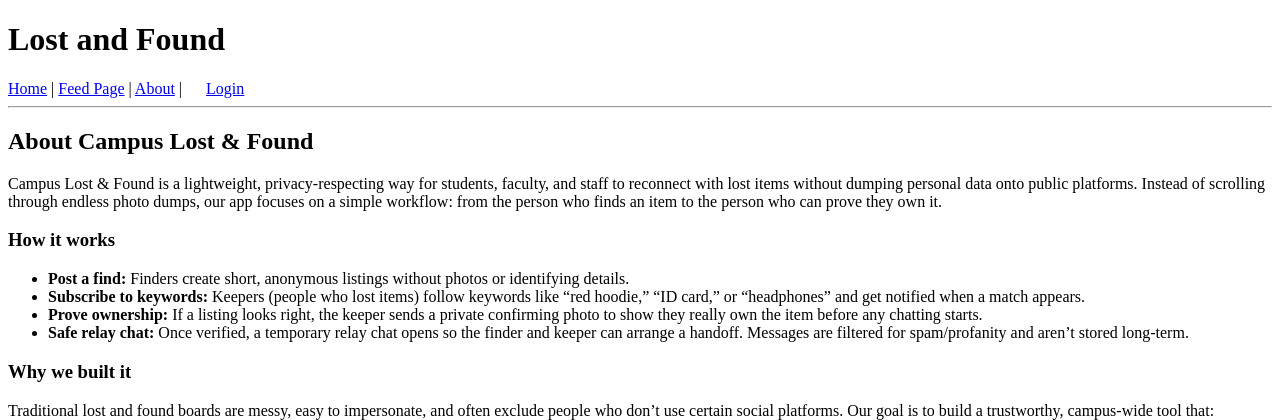
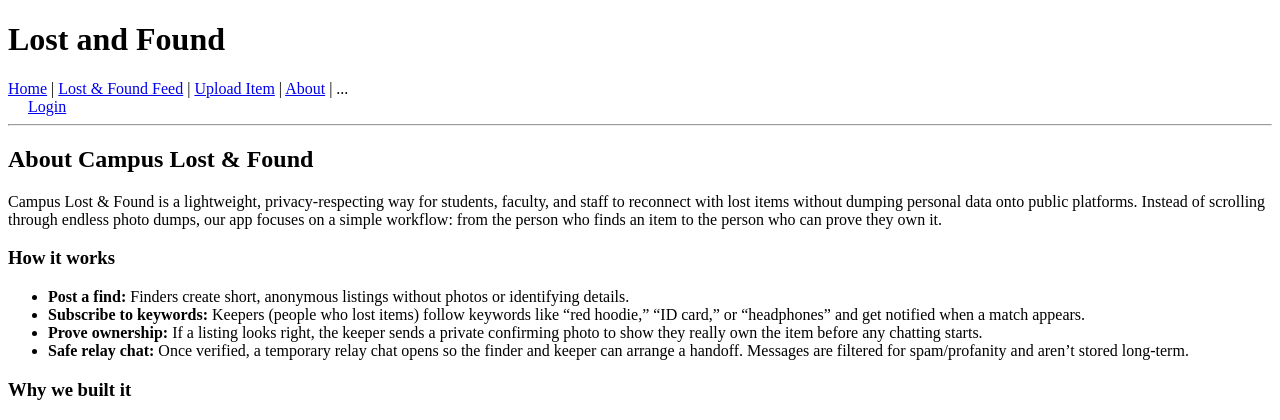
Before and after one commit to kaitlyncapone1/425-Capstone-Project-FindersKeepers, a Django app: page /about/ in a window 1280 px wide. Shown: the top 420 px of the page. Run offline with Django 5.2, Linux system fonts and the light colour scheme.

Commit message:
Removed old feed page, updated navigation to use main feed

```diff
--- a/lostandfound/templates/lostandfound/base.html
+++ b/lostandfound/templates/lostandfound/base.html
@@ -9,12 +9,13 @@
         <h1>Lost and Found</h1>
     </header>
 
-    <nav>
-        <!-- Main links -->
-        <a href="{% url 'home' %}">Home</a> |
-        <a href="{% url 'feed' %}">Feed Page</a> |
-        <a href="{% url 'about' %}">About</a> |
-
+ <nav>
+    <a href="{% url 'home' %}">Home</a> |
+    <a href="{% url 'main_feed' %}">Lost & Found Feed</a> |
+    <a href="{% url 'upload' %}">Upload Item</a> |
+    <a href="{% url 'about' %}">About</a> |
+    ...
+</nav>
 
         <!-- Auth links -->
         {% if user.is_authenticated %}
```
